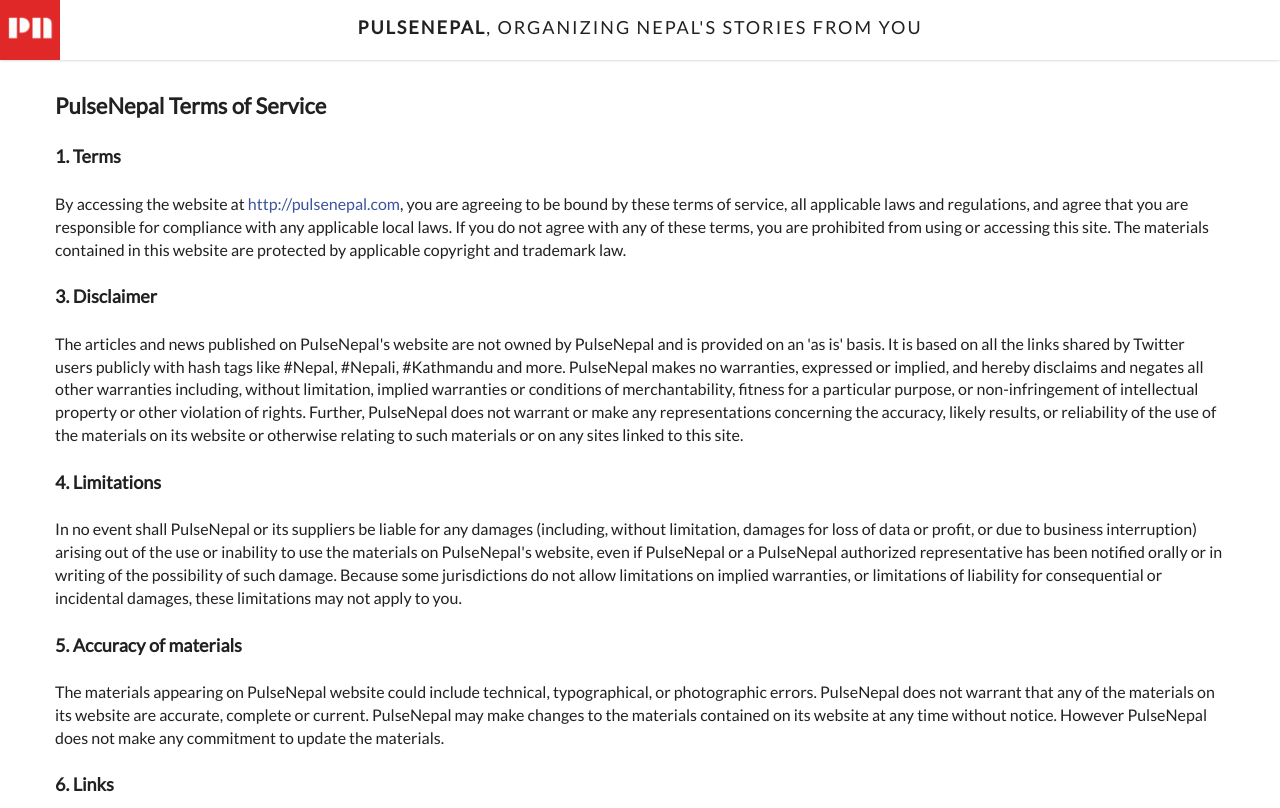
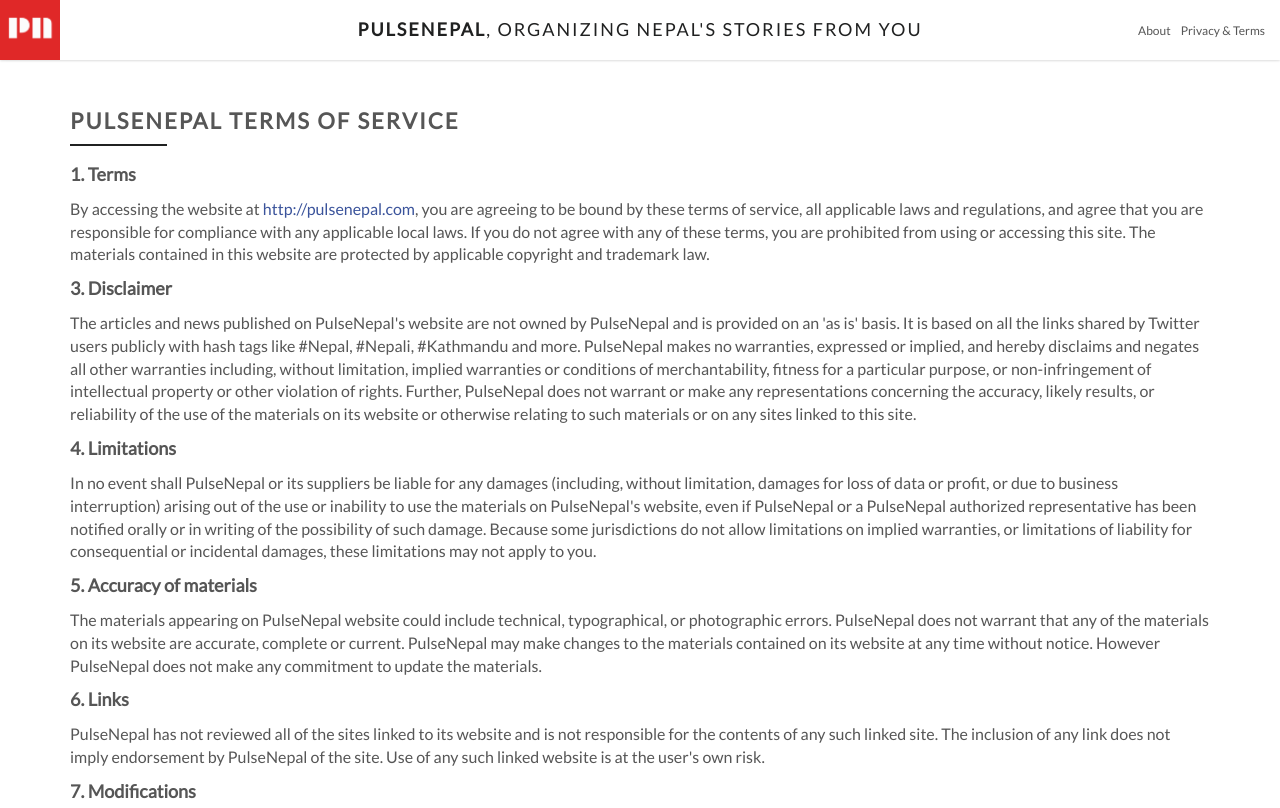
Before and after one commit to sshikhrakar/pulse-web, a website: page terms.html in a window 1280 px wide. Shown: the top 808 px of the page. Drawn offline with nearby package versions, Linux system fonts and the light colour scheme; files that its build step writes are made by us from their sources; no server answers.

Commit message:
RWD fixes

```diff
--- a/sass/modules/_common.scss
+++ b/sass/modules/_common.scss
@@ -11,6 +11,10 @@
     span{
       font-size: 22px;
     }
+  }
+  h3{
+    font-size: 18px;
+    margin-bottom: 10px;
   }
   p{
     margin-bottom: 10px;
--- a/sass/modules/_extends.scss
+++ b/sass/modules/_extends.scss
@@ -18,14 +18,17 @@
   span{
     display: inline-block;
     background: $bg-gray;
-    // padding: 0 rem(30px);
     font-weight: bold;
     font-size: rem(14px);
     letter-spacing: 2px;
+    position: relative;
     &:after{
       background: $color-text;
       width: 25%;
       height: 2px;
+      position: absolute;
+      bottom: -14px;
+      left: 0;
     }
   }
 }
--- a/sass/modules/_header.scss
+++ b/sass/modules/_header.scss
@@ -1,6 +1,13 @@
+%headline{
+  text-align: center;
+  font-family: $font-family--primary;
+  font-size: 18px;
+  letter-spacing: 2px;
+  padding: 17px 0;
+}
+
 header{
   @extend %shadow;
-  height: 60px;
   background: $white;
   position: fixed;
   top: 0;
@@ -20,9 +27,40 @@
 }
 
 .headline {
+  @extend %headline;
+  display: none;
+  @include mq(sm){
+    display: block;
+  }
+  @include m(sm){
+    @extend %headline;
+    font-size: 14px;
+    display: block;
+    padding: 20px 0;
+    border: 1px solid $border-color;
+    @include mq(sm){
+      display: none;
+    }
+  }
+}
+
+.nav{
   text-align: center;
-  font-family: $font-family--primary;
-  font-size: 18px;
-  letter-spacing: 2px;
-  margin: 15px auto;
+  li{
+    display: inline-block;
+    margin: 1px 0 5px 10px;
+    @include mq(sm){
+      float: right;
+      margin: 18px 0 18px 10px;
+    }
+    a{
+      color: $text-gray;
+      display: inline-block;
+      font-size: 12px;
+      &:hover{
+        color:$red;
+        text-decoration: none;
+      }
+    }
+  }
 }
--- a/sass/modules/_stories.scss
+++ b/sass/modules/_stories.scss
@@ -112,25 +112,17 @@
   }
 }
 
-.nav-link {
-  color: $text-gray;
-  display: inline-block;
-  margin-top: 18px;
-  margin-left: 15px;
-}
-
-a.nav-link:hover{
-  color:$red;
-  text-decoration: none;
-}
-
 #pulse-content-frame {
   position:absolute;
-  width: 70%;
+  width: 100%;
   margin: 0 auto;
   top: 0;
   left: 0;
   right: 0;
+  bottom: 0;
+  @include mq(sm){
+    width: 70%;
+  }
 }
 
 .loader,
--- a/terms.html
+++ b/terms.html
@@ -16,29 +16,35 @@
 
 <body>
   <header>
-    <div class="logo col-xs-2">
+    <div class="logo col-xs-2 col-sm-3">
       <div class="row">
         <a href="/">
           <img src="images/pn-logo.png" alt="pulse nepal logo" />
         </a>
       </div>
     </div>
-    <p class="headline col-xs-8">
+    <div class="headline col-xs-6">
       <strong>PULSENEPAL</strong>, ORGANIZING NEPAL'S STORIES FROM YOU
-    </p>
+    </div>
+    <div class="headline--sm col-xs-10">
+      <strong>PULSENEPAL</strong>, NEPAL'S TOP STORIES
+    </div>
+    <ul class="nav col-xs-12 col-sm-3">
+      <li>
+        <a href="#" title="privacy and terms" id="terms-link">Privacy &amp; Terms</a>
+      </li>
+      <li>
+        <a href="#" title="about us" id="about-link">About</a>
+      </li>
+    </ul>
   </header>
   <main>
-    <div class="block">
+    <div class="common">
       <div class="container">
-        <div class="row">
-          <h2>PulseNepal Terms of Service</h2>
-          <br>
+        <h2><span>PulseNepal Terms of Service</span></h2>
         <h3>1. Terms</h3>
-          <br>
         <p>By accessing the website at <a href="http://pulsenepal.com">http://pulsenepal.com</a>, you are agreeing to be bound by these terms of service, all applicable laws and regulations, and agree that you are responsible for compliance with any applicable local laws. If you do not agree with any of these terms, you are prohibited from using or accessing this site. The materials contained in this website are protected by applicable copyright and trademark law.</p>
-          <br>
         <h3>3. Disclaimer</h3>
-          <br>
         <p>
             The articles and news published on PulseNepal's website are not owned by PulseNepal
             and is provided on an 'as is' basis. It is based on all the links shared by
@@ -51,9 +57,7 @@
             use of the materials on its website or otherwise relating to such materials or
             on any sites linked to this site.
         </p>
-          <br>
         <h3>4. Limitations</h3>
-          <br>
         <p>In no event shall PulseNepal or its suppliers be liable for any damages (including, without limitation,
           damages for loss of data or profit, or due to business interruption) arising out of the use or inability
           to use the materials on PulseNepal's website, even if PulseNepal or a PulseNepal authorized representative
@@ -61,38 +65,28 @@
           not allow limitations on implied warranties, or limitations of liability for consequential or incidental
           damages, these limitations may not apply to you.
         </p>
-          <br>
         <h3>5. Accuracy of materials</h3>
-          <br>
         <p>The materials appearing on PulseNepal website could include technical, typographical, or photographic errors.
           PulseNepal does not warrant that any of the materials on its website are accurate, complete or current. PulseNepal
           may make changes to the materials contained on its website at any time without notice. However PulseNepal does not
           make any commitment to update the materials.
         </p>
-          <br>
         <h3>6. Links</h3>
-          <br>
         <p>PulseNepal has not reviewed all of the sites linked to its website and is not responsible for the contents of any
           such linked site. The inclusion of any link does not imply endorsement by PulseNepal of the site. Use of any such
           linked website is at the user's own risk.
         </p>
-          <br>
         <h3>7. Modifications</h3>
-          <br>
         <p>
           PulseNepal may revise these terms of service for its website at any time without notice. By using this website
           you are agreeing to be bound by the then current version of these terms of service.
         </p>
-          <br>
         <h3>8. Governing Law</h3>
-          <br>
         <p>
           These terms and conditions are governed by and construed in accordance with the laws of Nepal and you irrevocably
           submit to the exclusive jurisdiction of the courts in that State or location.
         </p>
-          <br>
         <h3>9. Changes to this policy and terms</h3>
-          <br>
         <p>
             As PulseNepal continues to develop, we may decide to revise this privacy policy from time to time.
             The most current version will govern our use of your information and will always be at https://pulsenepal.com/terms.html,
@@ -100,17 +94,15 @@
             we will notify you by posting a notice on our website. You agree to accept any changes or revisions to this privacy
               policy by continuing to use PulseNepal.
         </p>
-          <br>
         <h3>10. Contact</h3>
-          <br>
         <p>
           We’d love to hear your questions, concerns and feedback about this privacy policy. If you have suggestions for us,
           let us know at contact@pulsenepal.com.
         </p>
-          <br>
-        </div>
       </div>
     </div>
   </main>
+  <script src="https://ajax.googleapis.com/ajax/libs/jquery/3.2.1/jquery.min.js"></script>
+  <script src="js/app.js"></script>
 </body>
 </html>
```
Also changed, not shown: about.html (+16 -5 lines), index.html (+10 -5 lines), pulse.html (+9 -4 lines). Lines whose indentation alone changed are shown as unchanged.
